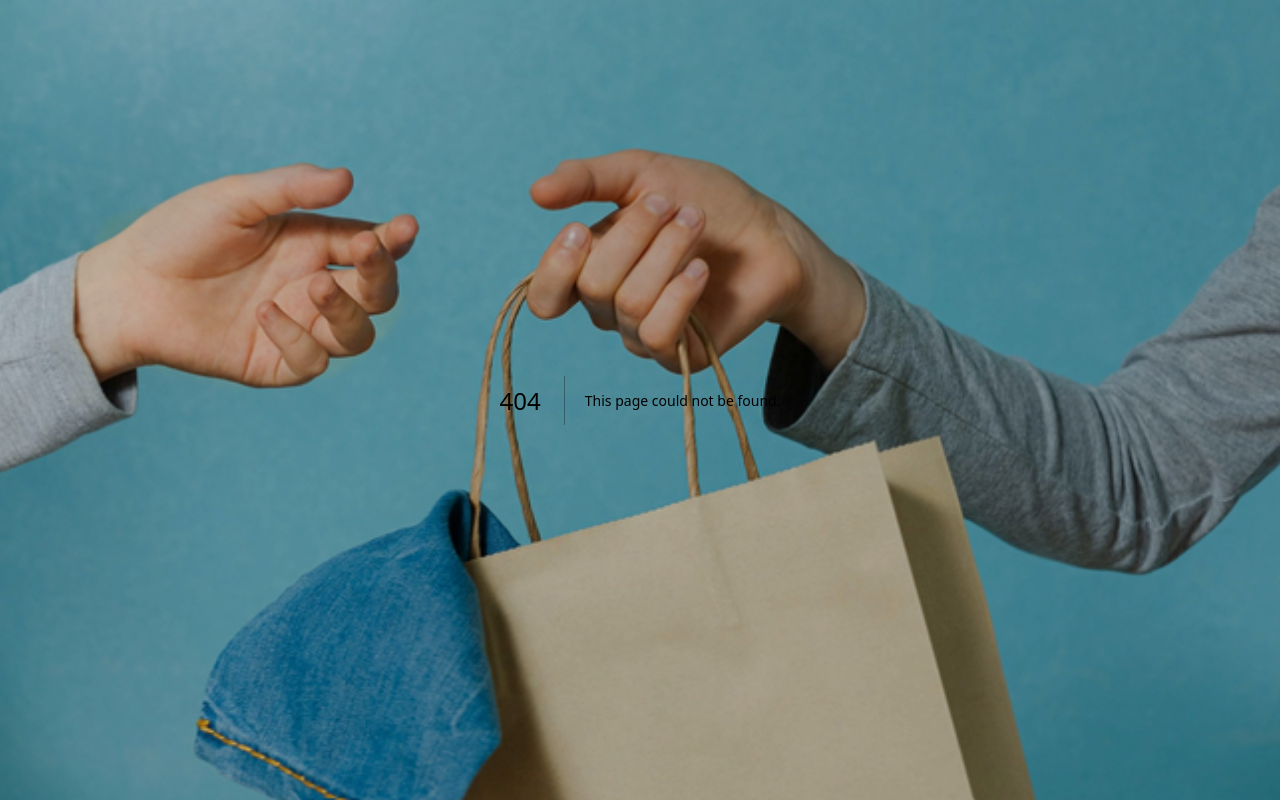
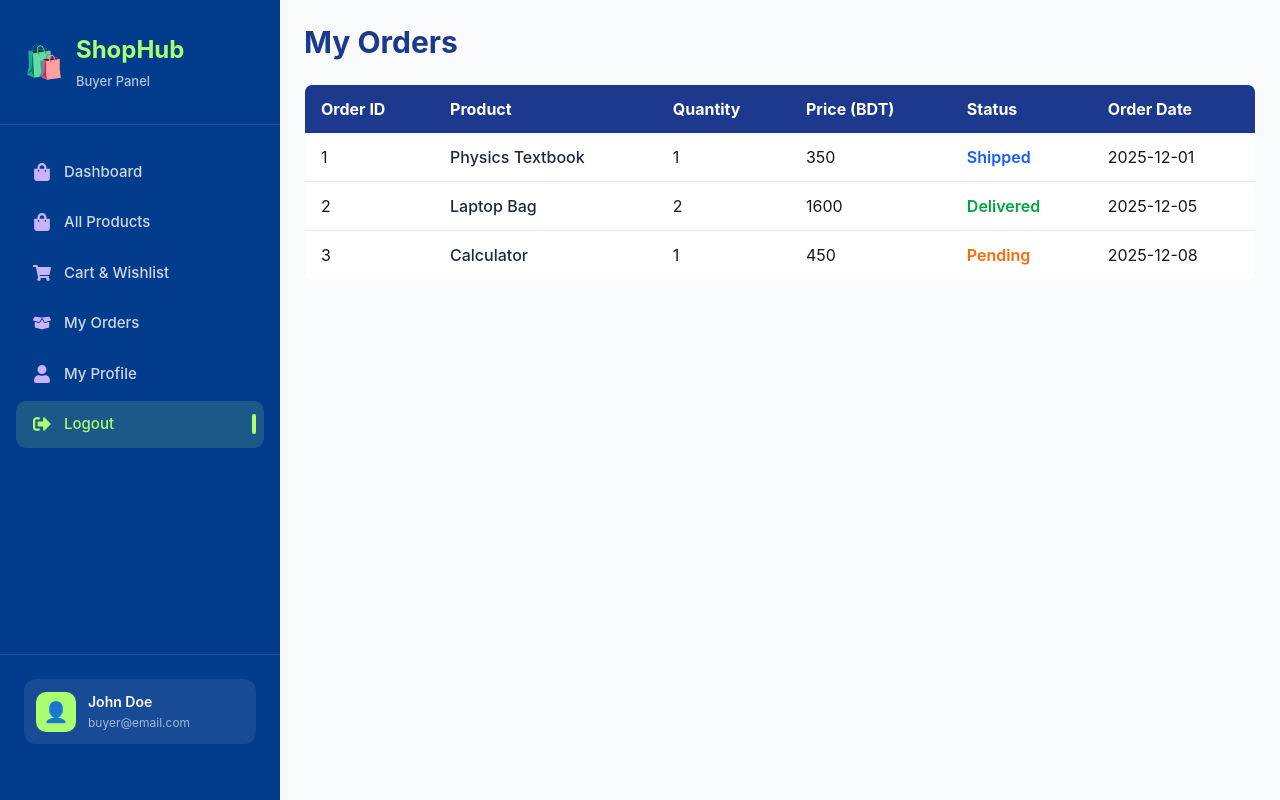
Before and after one commit to Suriaya0191922/SWE-Project-1-, a Next.js app in the folder virtual_store/: page /buyer/myorders in a window 1280 px wide. Before the commit this address had no page. Built offline with nearby package versions, Linux system fonts and the light colour scheme.

Commit message:
Create MyOrdersPage component to display orders

```diff
--- /dev/null
+++ b/virtual_store/app/buyer/myorders/page.js
@@ -0,0 +1,83 @@
+"use client";
+import React, { useState, useEffect } from "react";
+
+export default function MyOrdersPage() {
+  const [orders, setOrders] = useState([]);
+
+  useEffect(() => {
+    // Sample data; replace with API call later
+    setOrders([
+      {
+        id: 1,
+        productName: "Physics Textbook",
+        quantity: 1,
+        price: 350,
+        status: "Shipped",
+        date: "2025-12-01",
+      },
+      {
+        id: 2,
+        productName: "Laptop Bag",
+        quantity: 2,
+        price: 1600,
+        status: "Delivered",
+        date: "2025-12-05",
+      },
+      {
+        id: 3,
+        productName: "Calculator",
+        quantity: 1,
+        price: 450,
+        status: "Pending",
+        date: "2025-12-08",
+      },
+    ]);
+  }, []);
+
+  return (
+    <div className="p-6 max-w-6xl mx-auto">
+      <h1 className="text-3xl font-bold text-blue-900 mb-6">My Orders</h1>
+
+      {orders.length === 0 ? (
+        <p className="text-gray-500 text-center mt-10">
+          You haven't placed any orders yet.
+        </p>
+      ) : (
+        <div className="overflow-x-auto">
+          <table className="w-full border border-gray-200 rounded-lg overflow-hidden">
+            <thead className="bg-blue-900 text-white">
+              <tr>
+                <th className="px-4 py-3 text-left">Order ID</th>
+                <th className="px-4 py-3 text-left">Product</th>
+                <th className="px-4 py-3 text-left">Quantity</th>
+                <th className="px-4 py-3 text-left">Price (BDT)</th>
+                <th className="px-4 py-3 text-left">Status</th>
+                <th className="px-4 py-3 text-left">Order Date</th>
+              </tr>
+            </thead>
+            <tbody className="bg-white divide-y divide-gray-200">
+              {orders.map((order) => (
+                <tr key={order.id} className="hover:bg-gray-50 transition">
+                  <td className="px-4 py-3">{order.id}</td>
+                  <td className="px-4 py-3 font-medium text-gray-800">{order.productName}</td>
+                  <td className="px-4 py-3">{order.quantity}</td>
+                  <td className="px-4 py-3">{order.price}</td>
+                  <td className={`px-4 py-3 font-semibold ${
+                    order.status === "Delivered"
+                      ? "text-green-600"
+                      : order.status === "Shipped"
+                      ? "text-blue-600"
+                      : "text-orange-500"
+                  }`}>
+                    {order.status}
+                  </td>
+                  <td className="px-4 py-3">{order.date}</td>
+                </tr>
+              ))}
+            </tbody>
+          </table>
+        </div>
+      )}
+    </div>
+  );
+}
```
